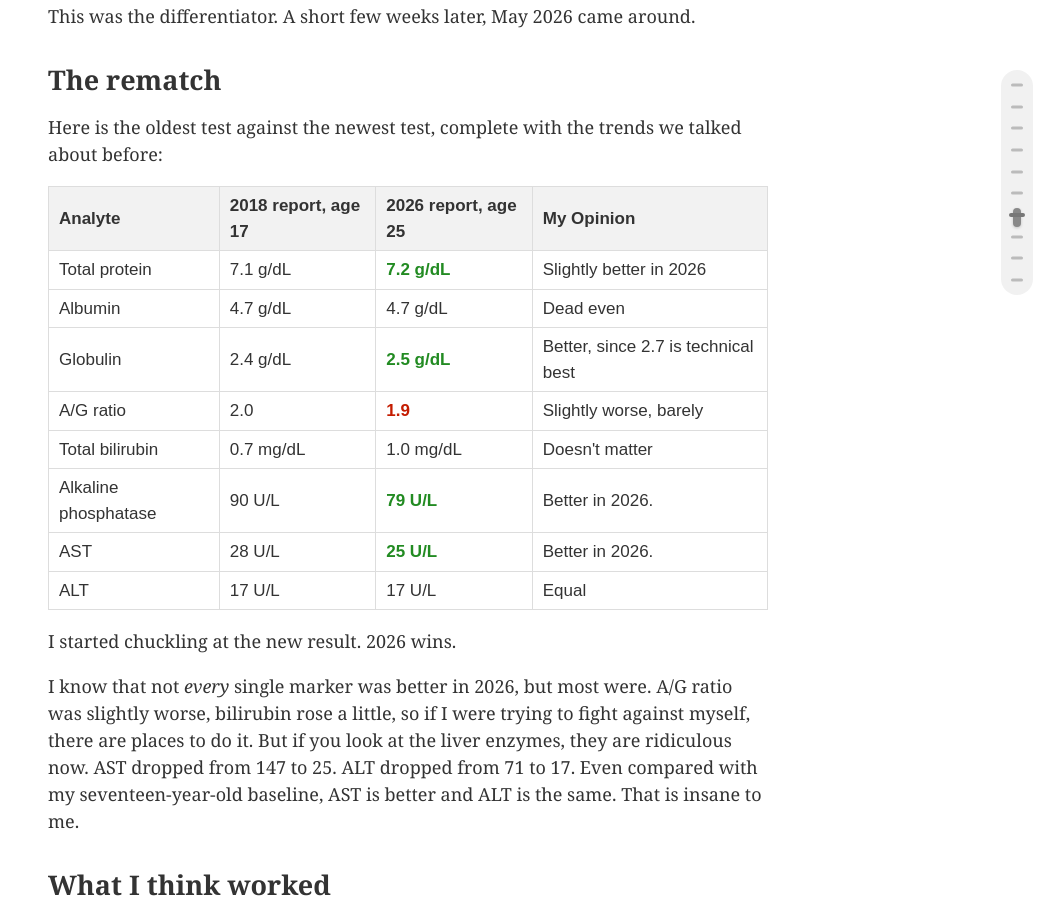
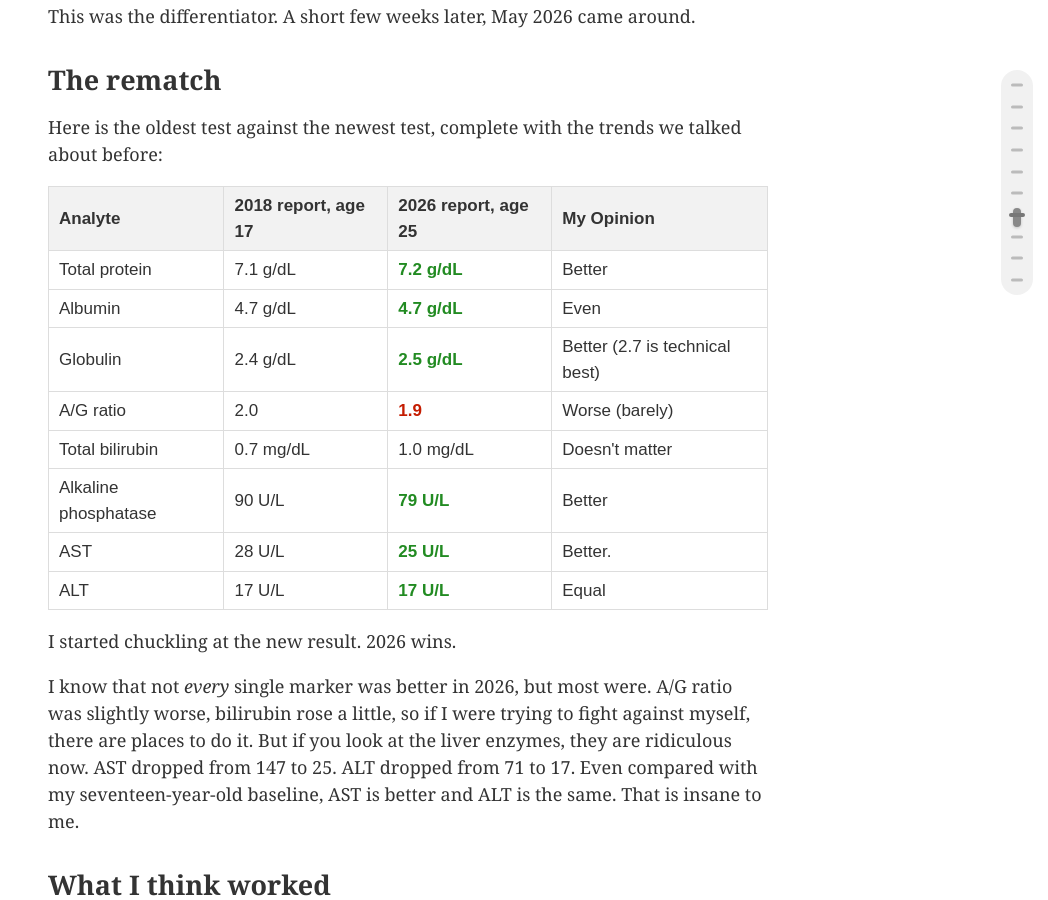
Before and after one commit to 0sps/sull1van.com, a Jekyll site: the page built from _posts/2026-05-19-Best-liver-of-all-time.md, in a window 1280 px wide and 900 px high, scrolled down 5914 px. Shown: the whole window, without its empty margins (232-1280 px from the left). Built offline with Jekyll 4.4.1, drawn with Linux system fonts in a browser that asks for light colours.

Commit message:
Update 2026-05-19-Best-liver-of-all-time.md

```diff
--- a/_posts/2026-05-19-Best-liver-of-all-time.md
+++ b/_posts/2026-05-19-Best-liver-of-all-time.md
@@ -221,25 +221,25 @@ Here is the oldest test against the newest test, complete with the trends we tal
       <td>Total protein</td>
       <td>7.1 g/dL</td>
       <td class="diff-pos">7.2 g/dL</td>
-      <td>Slightly better in 2026</td>
+      <td>Better</td>
     </tr>
     <tr>
       <td>Albumin</td>
       <td>4.7 g/dL</td>
-      <td>4.7 g/dL</td>
-      <td>Dead even</td>
+      <td class="diff-pos">4.7 g/dL</td>
+      <td>Even</td>
     </tr>
     <tr>
       <td>Globulin</td>
       <td>2.4 g/dL</td>
       <td class="diff-pos">2.5 g/dL</td>
-      <td>Better, since 2.7 is technical best</td>
+      <td>Better (2.7 is technical best)</td>
     </tr>
     <tr>
       <td>A/G ratio</td>
       <td>2.0</td>
       <td class="diff-neg">1.9</td>
-      <td>Slightly worse, barely</td>
+      <td>Worse (barely)</td>
     </tr>
     <tr>
       <td>Total bilirubin</td>
@@ -251,18 +251,18 @@ Here is the oldest test against the newest test, complete with the trends we tal
       <td>Alkaline phosphatase</td>
       <td>90 U/L</td>
       <td class="diff-pos">79 U/L</td>
-      <td>Better in 2026.</td>
+      <td>Better</td>
     </tr>
     <tr>
       <td>AST</td>
       <td>28 U/L</td>
       <td class="diff-pos">25 U/L</td>
-      <td>Better in 2026.</td>
+      <td>Better.</td>
     </tr>
     <tr>
       <td>ALT</td>
       <td>17 U/L</td>
-      <td>17 U/L</td>
+      <td class="diff-pos">17 U/L</td>
       <td>Equal</td>
     </tr>
   </tbody>
```
